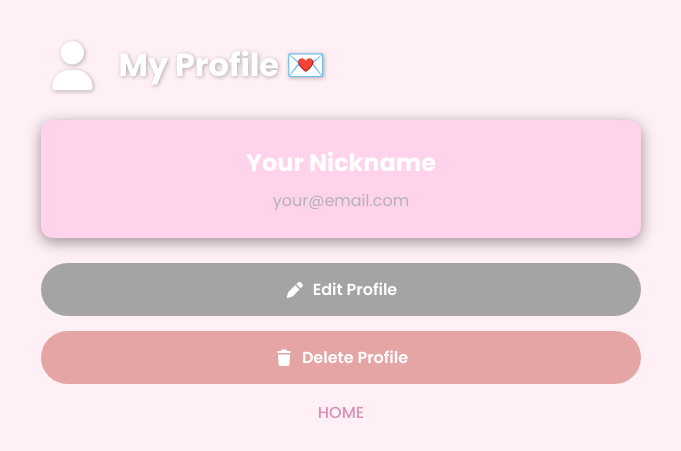
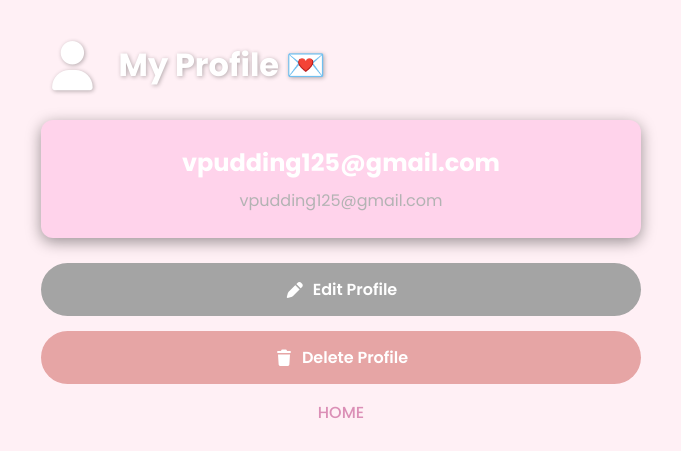
Before and after one commit to auddddra/GitExercise-GROUP12, a Flask app: page /profile in a window 1280 px wide. Shown: the top 451 px of the page, without its empty margins (299-980 px from the left). Run offline with Flask 3, Linux system fonts and the light colour scheme; a user stored in the database is signed in; some libraries are stand-ins or nearby versions.

Commit message:
added jinja to display

```diff
--- a/app.py
+++ b/app.py
@@ -243,7 +243,10 @@ def profile():
     if "user_id" not in session:
         flash("⚠️ Please log in first.", "warning")
         return redirect(url_for("login"))
-    return render_template("profile-page.html", username=session.get("username"))
+
+    user = User.query.get(session["user_id"])
+    return render_template("profile-page.html", username=session.get("username"), user=user)
+
 
 @app.route("/logout")
 def logout():
--- a/templates/profile-page.html
+++ b/templates/profile-page.html
@@ -16,8 +16,8 @@
   </div>
 
     <div class="profile-card">
-      <h2 id="nickname">Your Nickname</h2>
-      <p id="email">your@email.com</p>
+      <h2 id="nickname">{{ user.username }}</h2>
+      <p id="email">{{ user.email }}</p>
     </div>
 
    <!-- editing profile -->
```
Also changed, not shown: instance/app.db.
